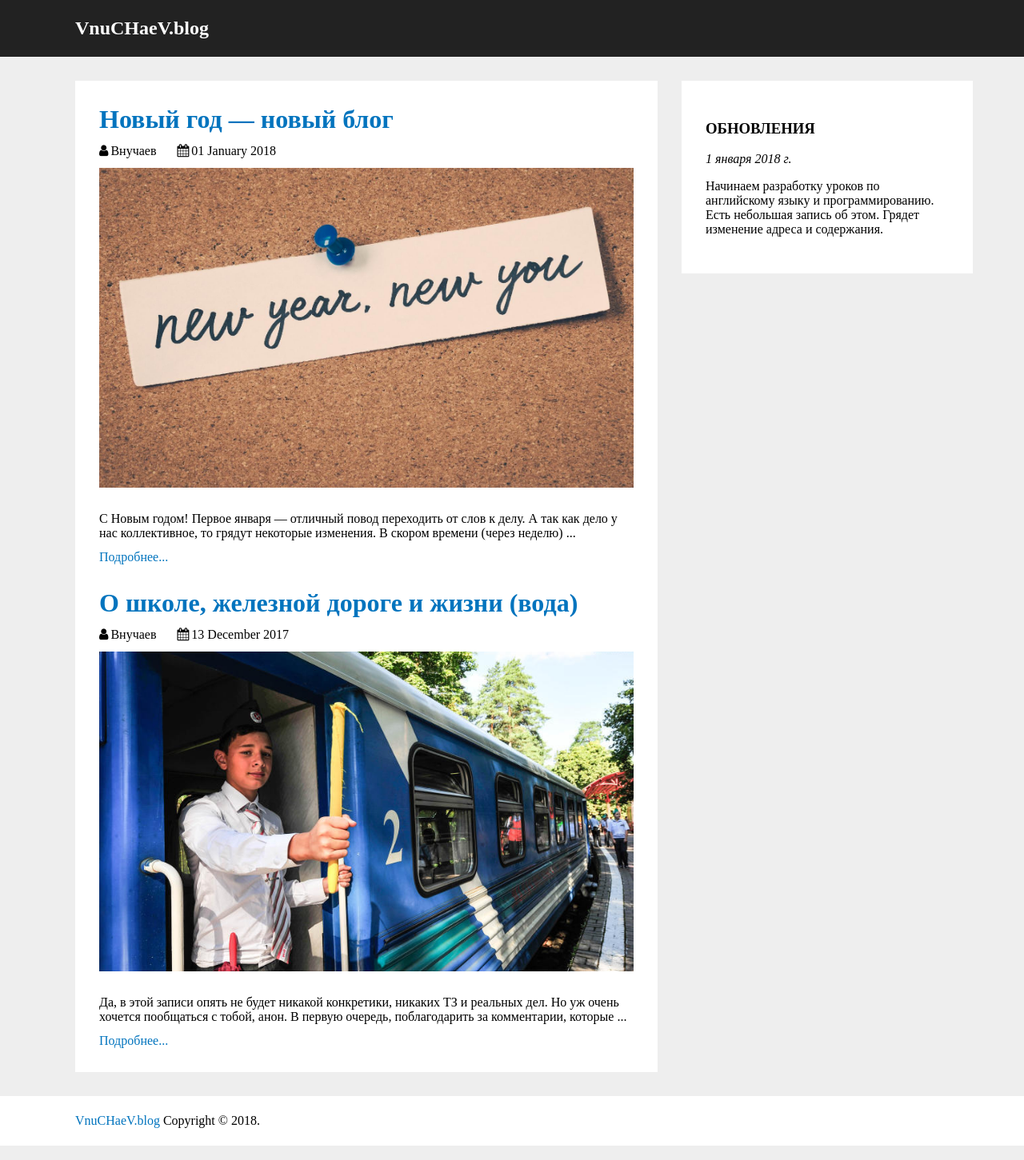
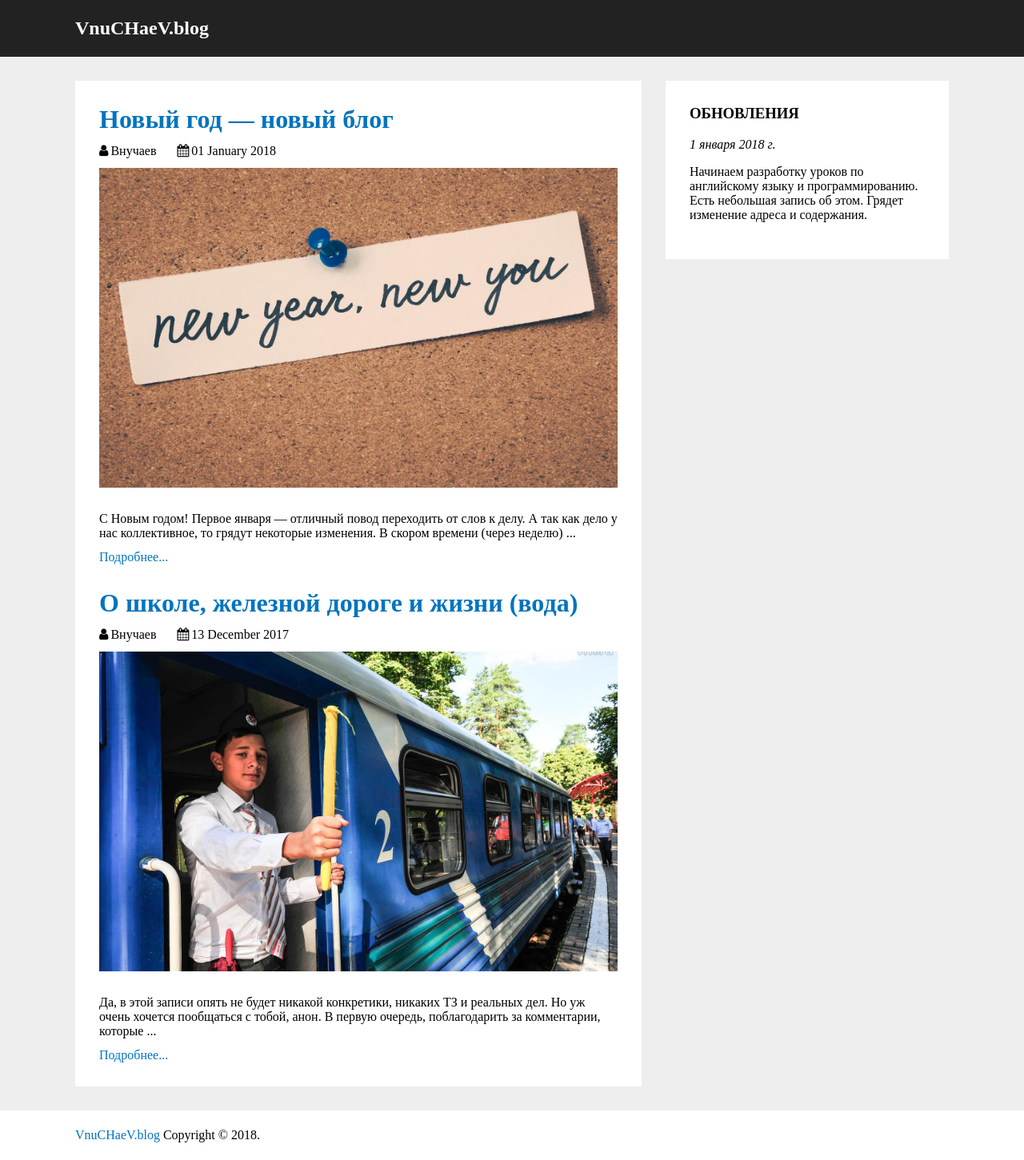
Before and after one commit to vitoyucepi/blog, a Jekyll site: the page built from index.html, in a window 1280 px wide. Shown: the whole page at 80% size. Built offline with Jekyll 4.4.1, drawn with Linux system fonts in a browser that asks for light colours.

Commit message:
style for all h in sidebaritem

```diff
--- a/css/default.css
+++ b/css/default.css
@@ -68,7 +68,7 @@ body {
 
 #sidebar {
     flex: 1 100%;
-    margin-left: 30px;
+    margin: 0 30px;
 }
 
 #post {
@@ -120,3 +120,12 @@ body {
     background: #FFF;
     padding: 30px;
 }
+
+.sidebaritem > h1,
+.sidebaritem > h2,
+.sidebaritem > h3,
+.sidebaritem > h4,
+.sidebaritem > h5,
+.sidebaritem > h6 {
+    margin-top: 0;
+}
```
